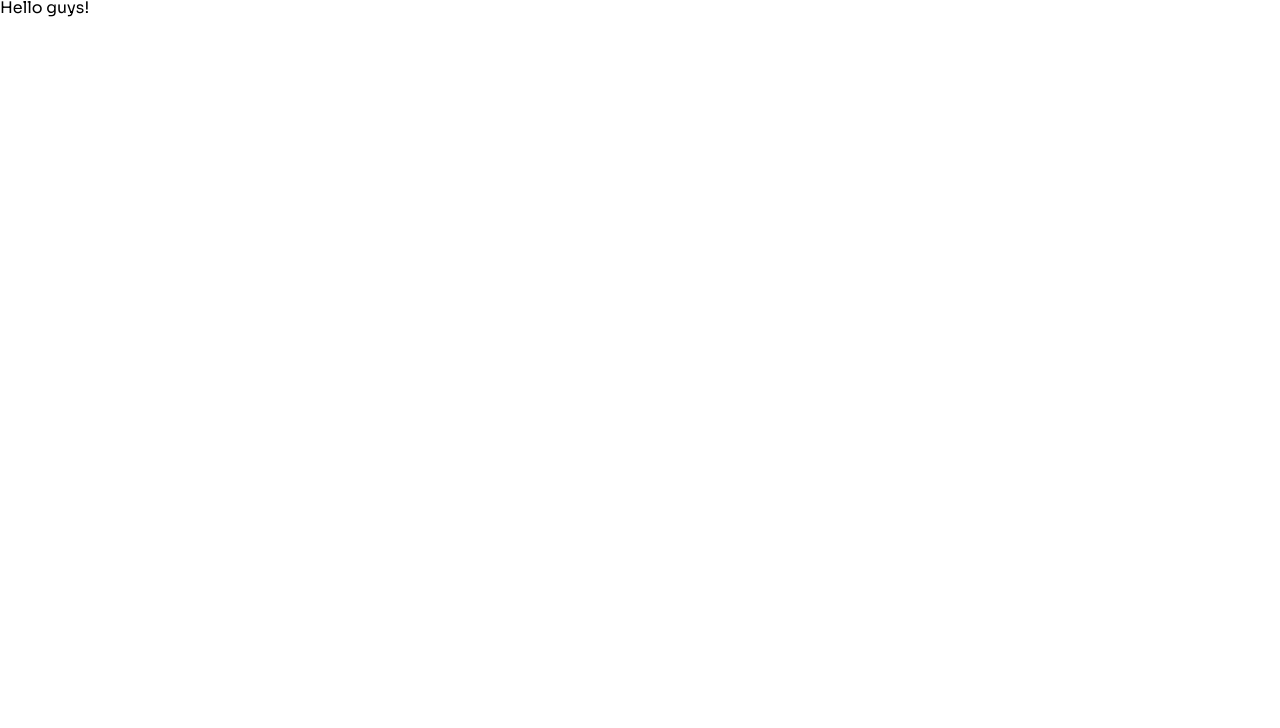
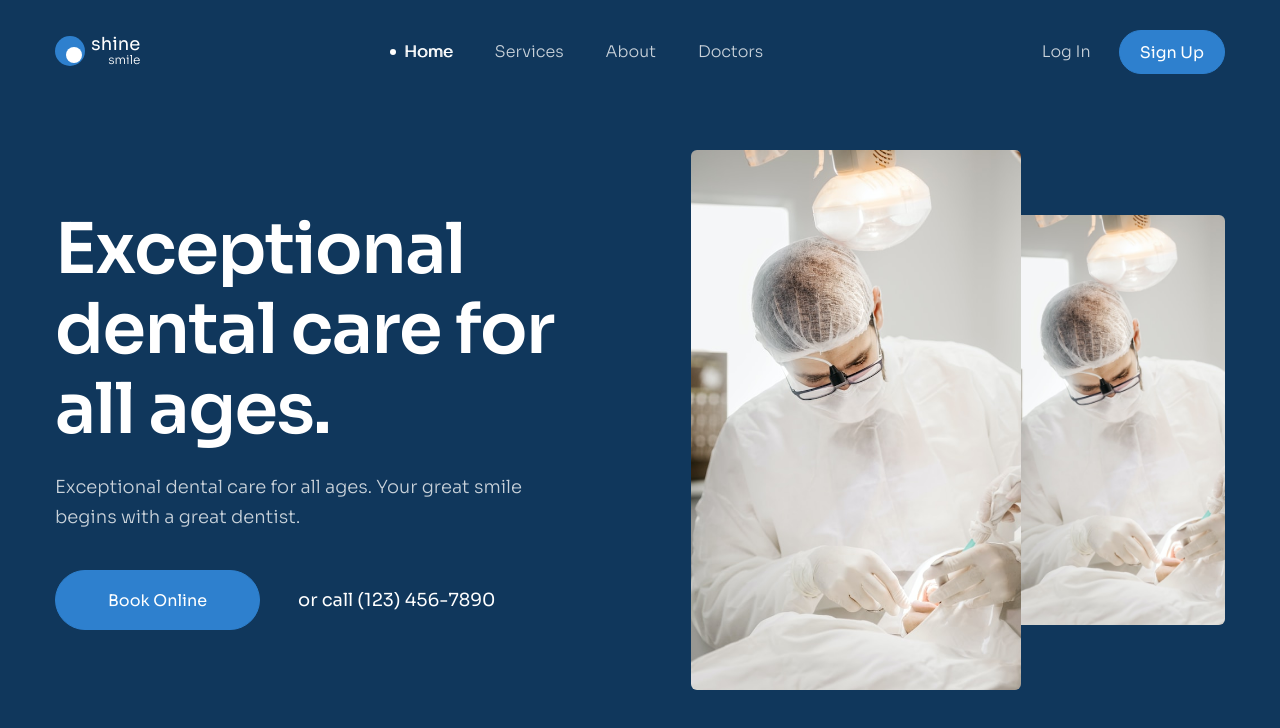
Before and after one commit to Trunghieu080102/Html-projcet-03, a plain HTML site: page index.html in a window 1280 px wide. Drawn offline with Linux system fonts and the light colour scheme.

Commit message:
Header  Shine Smile

```diff
--- a/assets/css/styles.css
+++ b/assets/css/styles.css
@@ -1,12 +1,205 @@
 * {
-    box-sizing: border-box;
+  box-sizing: border-box;
 }
-
+:root {
+  --header-bg: #10375C;
+}
 html {
-    font-size: 62.5%;
+  font-size: 62.5%;
 }
 
 body {
-    font-size: 1.6rem;
-    font-family: "Sora", sans-serif;
+  font-size: 1.6rem;
+  font-family: "Sora", sans-serif;
 }
+/* Common */
+a {
+  text-decoration: none;
+}
+.container {
+  width: 1170px;
+  max-width: calc(100% - 48px);
+  margin: 0 auto;
+}
+.btn {
+  --height: 60px;
+  display: inline-block;
+  min-width: 205px;
+  height: var(--height);
+  padding: 0 20px;
+  border-radius: 99px;
+  border: 1px solid #2e80ce;
+  font-size: 1.6rem;
+  font-weight: 400;
+  text-align: center;
+  line-height: var(--height);
+  color: #fff;
+  background: #2e80ce;
+}
+.btn:hover {
+  opacity: 0.9;
+  cursor: pointer;
+}
+/* Header */
+.header {
+  min-height: 100vh;
+  padding-top: 30px;
+  background: var(--header-bg);
+}
+.logo {
+  position: relative;
+  display: inline-flex;
+  font-size: 1rem;
+}
+.logo__circle::before,
+.logo__circle::after {
+  content: "";
+  display: inline-block;
+  border-radius: 50%;
+}
+.logo__circle::before {
+  width: 3em;
+  height: 3em;
+  background: #2e80ce;
+}
+.logo__circle::after {
+  position: absolute;
+  top: 1.1em;
+  left: 1.1em;
+  width: 1.6em;
+  height: 1.6em;
+  background: #fff;
+}
+.logo__text {
+  margin-left: 0.6em;
+  text-align: right;
+  line-height: 1.6em;
+}
+.logo__brand {
+  display: block;
+  font-size: 1.8em;
+  font-weight: 400;
+  color: #fff;
+}
+.logo__brand--small {
+  font-size: 1.2em;
+  font-weight: 300;
+}
+/* Header top */
+.header-top {
+  display: flex;
+  align-items: center;
+  justify-content: space-between;
+}
+.navbar__list {
+  display: flex;
+}
+
+.action__login,
+.header-action__login,
+.navbar__link {
+  padding: 4px 21px;
+  font-size: 1.6rem;
+  font-weight: 300;
+  color: #c9d2da;
+}
+.navbar__link:hover,
+.navbar__link--active {
+  color: #fff;
+  text-shadow: 1px 0 0 currentColor;
+}
+.navbar__link--active::before {
+  position: relative;
+  top: -2px;
+  left: -8px;
+  content: "";
+  display: inline-block;
+  width: 6px;
+  height: 6px;
+  border-radius: 50%;
+  background: #fff;
+}
+
+.action__signup ,
+.header-action {
+  display: flex;
+  align-items: center;
+}
+
+.header-action__login {
+  margin-right: 7px;
+}
+
+.header-action__signup {
+  --height: 44px;
+  min-width: 104px;
+}
+
+/* Hero */
+.hero {
+  display: flex;
+  align-items: center;
+  margin-top: 76px;
+  gap: 113px;
+}
+
+.hero__content {
+  flex-shrink: 0;
+  width: 44%;
+}
+
+.hero__media {
+  flex-grow: 1;
+}
+
+.hero__heading {
+  font-weight: 600;
+  font-size: 7rem;
+  line-height: 1.14;
+  letter-spacing: -0.02em;
+  color: #ffffff;
+}
+
+.hero__desc {
+  margin-top: 22px;
+  font-weight: 300;
+  font-size: 1.8rem;
+  line-height: 1.67;
+  color: #c9d2da;
+}
+
+.hero__row {
+  display: flex;
+  align-items: center;
+  margin-top: 38px;
+}
+
+.hero__phone {
+  margin-left: 38px;
+  font-size: 1.8rem;
+  line-height: 1.67;
+  color: #ffffff;
+}
+
+.hero__images {
+  display: flex;
+  align-items: center;
+  justify-content: flex-end;
+}
+
+.hero__img {
+  width: 330px;
+  height: 540px;
+  border-radius: 6px;
+  object-fit: cover;
+}
+
+.hero__img:first-child {
+  position: relative;
+  margin-right: -6px;
+}
+
+.hero__img:last-child {
+  width: 210px;
+  height: 410px;
+}
--- a/index.html
+++ b/index.html
@@ -43,6 +43,62 @@
     <link rel="stylesheet" href="./assets/css/styles.css" />
   </head>
   <body>
-    <h1>Hello guys!</h1>
+    <header class="header">
+      <div class="container">
+        <!-- Header top -->
+        <div class="header-top">
+          <a href="/">
+            <div class="logo">
+              <span class="logo__circle"></span>
+              <span class="logo__text">
+                <span class="logo__brand">shine</span>
+                <span class="logo__brand logo__brand--small">smile</span>
+              </span>
+            </div>
+          </a>
+          <!-- Navbar -->
+          <nav class="navbar">
+            <ul class="navbar__list">
+              <li class="navbar__item">
+                <a href="#!" class="navbar__link navbar__link--active">Home</a>
+              </li>
+              <li class="navbar__item">
+                <a href="#!" class="navbar__link">Services</a>
+              </li>
+              <li class="navbar__item">
+                <a href="#!" class="navbar__link">About</a>
+              </li>
+              <li class="navbar__item">
+                <a href="#!" class="navbar__link">Doctors</a>
+              </li>
+            </ul>
+          </nav>
+          <!-- Action -->
+          <div class="header-action">
+            <a href="#!" class="header-action__login">Log In</a>
+            <a href="#!" class="btn header-action__signup">Sign Up</a>
+          </div>
+        </div>
+        <!-- Hero -->
+        <section class="hero">
+          <!-- Hero content -->
+          <section class="hero-content">
+            <h1 class="hero__heading">Exceptional dental care for all ages.</h1>
+            <p class="hero__desc">Exceptional dental care for all ages. Your great smile begins with a great dentist.</p>
+            <div class="hero__row">
+              <a href="#!" class="btn hero__row--link">Book Online</a>
+              <span class="hero__phone">or call (123) 456-7890</span>
+            </div>
+          </section>
+          <!-- Hero media -->
+          <div class="hero__media">
+            <figure class="hero__images">
+              <img src="./assets/img/hero_img.jpg" alt="Exceptional dental care for all ages." class="hero__img">
+              <img src="./assets/img/hero_img.jpg" alt="Exceptional dental care for all ages." class="hero__img">
+            </figure>
+          </div>
+        </section>
+      </div>
+    </header>
   </body>
 </html>
```
Also changed, not shown: assets/img/hero_img.jpg (added).
